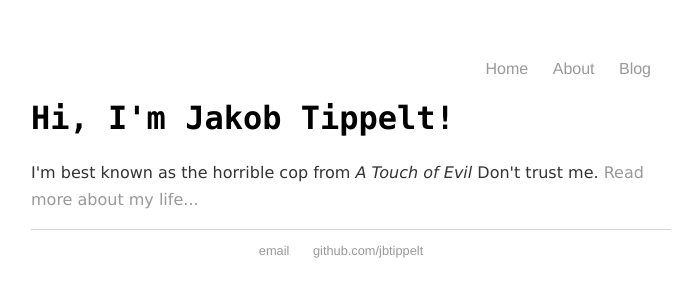
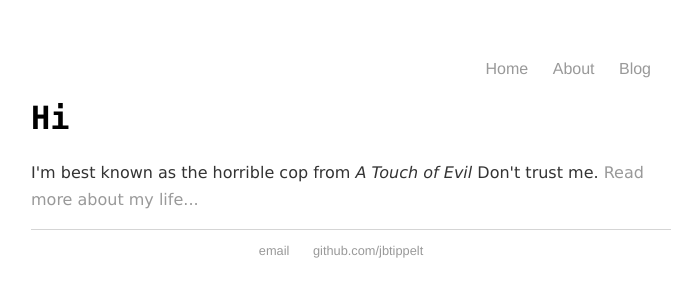
Before and after one commit to jbtippelt/jbtippelt.github.io, a Jekyll site: the page built from index.html, in a window 1280 px wide. Shown: the top 300 px of the page, without its empty margins (289-970 px from the left). Built offline with Jekyll 4.4.1, drawn with Linux system fonts in a browser that asks for light colours.

Commit message:
Heading changed

```diff
--- a/about/index.html
+++ b/about/index.html
@@ -3,6 +3,6 @@ layout: default
 title: Jakob Tippelt - About
 ---
 <div class="blurb">
-	<h1>Hi, I'm Jakob Tippelt!</h1>
+	<h1>About</h1>
 	<p>This is all about me.</p>
 </div><!-- /.blurb -->
--- a/blog/index.html
+++ b/blog/index.html
@@ -1,8 +1,8 @@
 ---
 layout: default
-title: Jakob Tippelts's Blog
+title: Jakob Tippelts - Blog
 ---
-	<h1>{{ page.title }}</h1>
+	<h1>Blog</h1>
 	<ul class="posts">
 
 	  {% for post in site.posts %}
--- a/index.html
+++ b/index.html
@@ -3,6 +3,6 @@ layout: default
 title: Jakob Tippelt - Home
 ---
 <div class="blurb">
-	<h1>Hi, I'm Jakob Tippelt!</h1>
+	<h1>Hi</h1>
 	<p>I'm best known as the horrible cop from <em>A Touch of Evil</em> Don't trust me. <a href="/about">Read more about my life...</a></p>
 </div><!-- /.blurb -->
```
